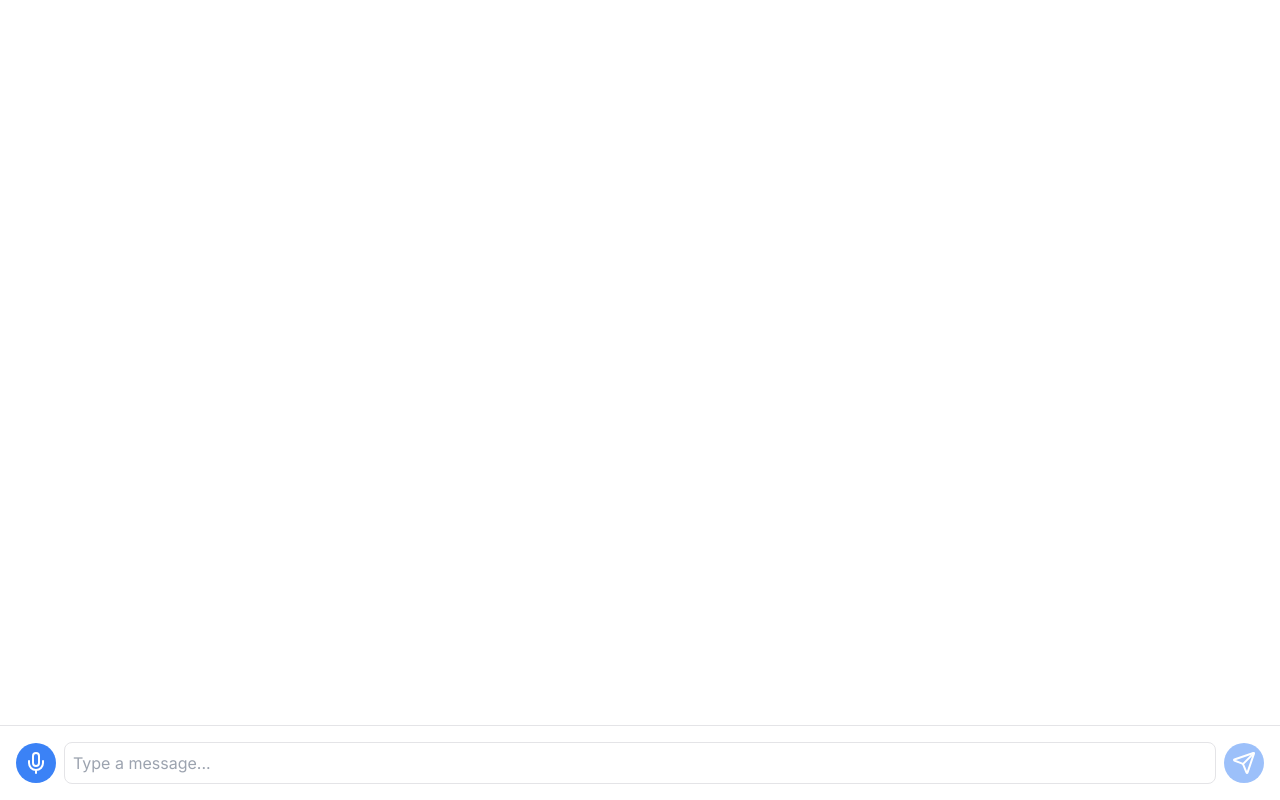
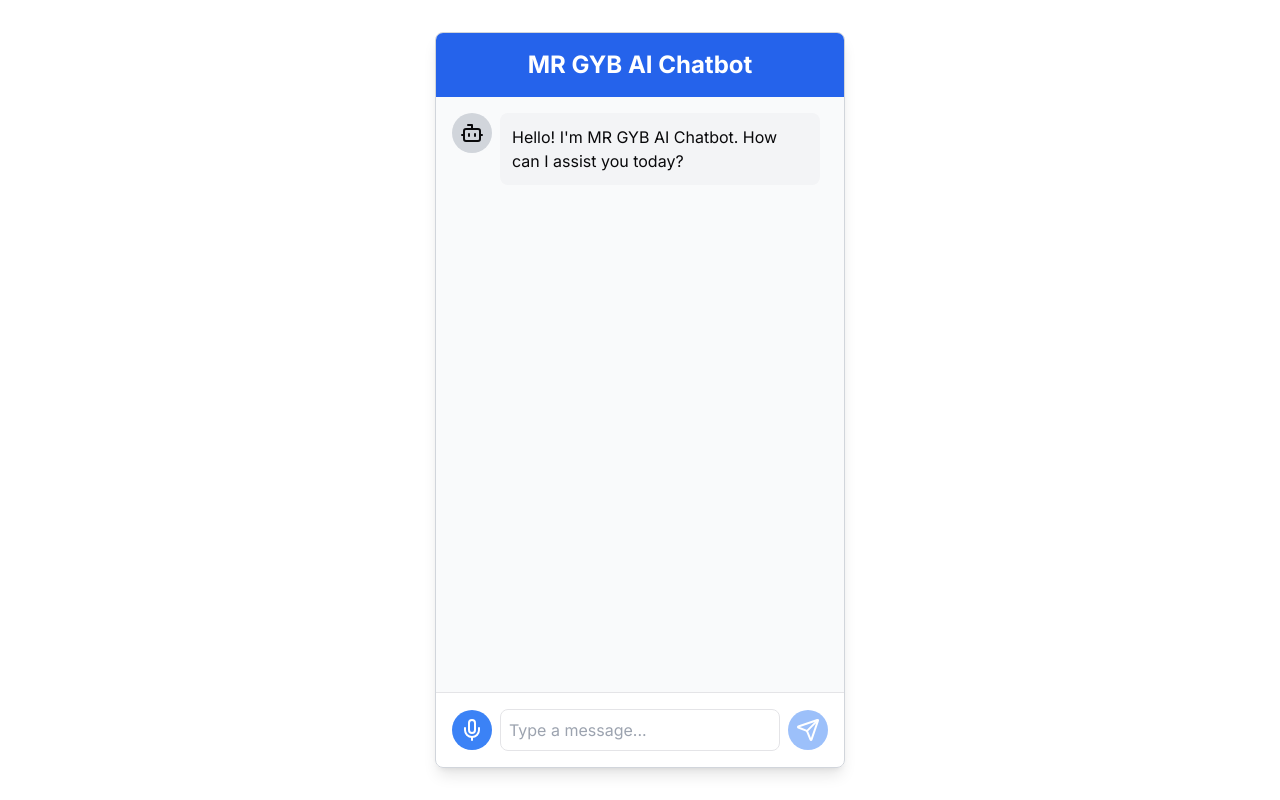
Before and after one commit to ootejreddy/ai-chatbot-app, a Next.js app: page / in a window 1280 px wide. Built offline with nearby package versions, Linux system fonts and the light colour scheme.

Commit message:
Added UI changes to the bot

```diff
--- a/src/components/ChatInterface.tsx
+++ b/src/components/ChatInterface.tsx
@@ -13,6 +13,16 @@ const ChatInterface: React.FC = () => {
   useEffect(() => {
     scrollToBottom();
   }, [messages]);
+
+  useEffect(() => {
+    // Add initial greeting message
+    const greetingMessage: Message = {
+      id: Date.now(),
+      content: "Hello! I'm MR GYB AI Chatbot. How can I assist you today?",
+      sender: "bot",
+    };
+    setMessages([greetingMessage]);
+  }, []);
 
   const scrollToBottom = () => {
     messagesEndRef.current?.scrollIntoView({ behavior: "smooth" });
@@ -62,10 +72,17 @@ const ChatInterface: React.FC = () => {
 
   return (
     <div className="flex flex-col h-screen">
-      <MessageList messages={messages} />
-      {isTyping && <TypingAnimation />} {/* Add this line */}
-      <div ref={messagesEndRef} />
-      <MessageInput onSendMessage={handleSendMessage} isLoading={isLoading} />
+      <div className="flex-grow flex flex-col max-w-5xl mx-auto my-8 border border-gray-300 shadow-lg rounded-lg overflow-hidden">
+        <h1 className="text-2xl font-bold text-center py-4 bg-blue-600 text-white">
+          MR GYB AI Chatbot
+        </h1>
+        <div className="flex-grow overflow-auto bg-gray-50">
+          <MessageList messages={messages} />
+          {isTyping && <TypingAnimation />} {/* Add this line */}
+          <div ref={messagesEndRef} />
+        </div>
+        <MessageInput onSendMessage={handleSendMessage} isLoading={isLoading} />
+      </div>
     </div>
   );
 };
```
